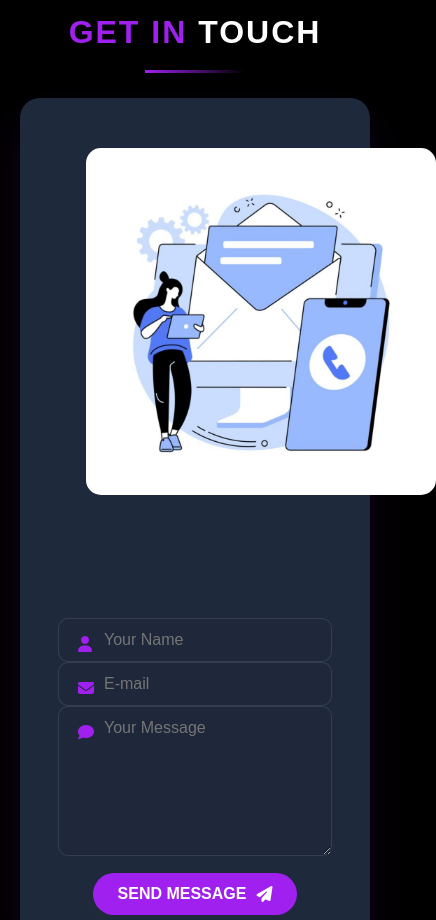
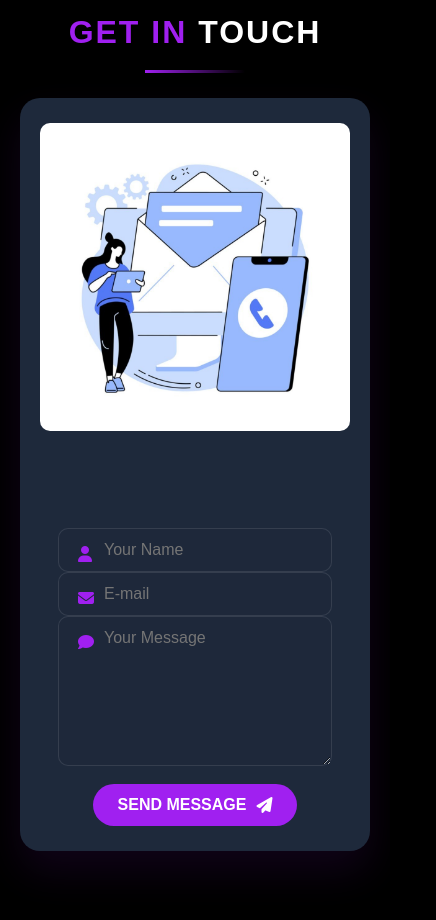
Before and after one commit to Acotronix/Test, a plain HTML site: page index.html in a window 390 px wide. Shown: the part 5220-6140 px from the top of the page, 436 px wide, since content can reach past the window. Drawn offline with Linux system fonts and the light colour scheme.

Commit message:
Update index.html

```diff
--- a/index.html
+++ b/index.html
@@ -1006,11 +1006,11 @@
   }
 
   .contact-image {
-    padding: 25px 15px;  /* Full width on small devices */
+  width: 100%;  /* Full width on small devices */
   }
 
   .contact-image img {
-    padding: 25px 15px  /* No extra padding */
+       width: 100%; /* No extra padding */
     border-radius: 10px;  /* Slightly rounder corners */
   }
 }
```
